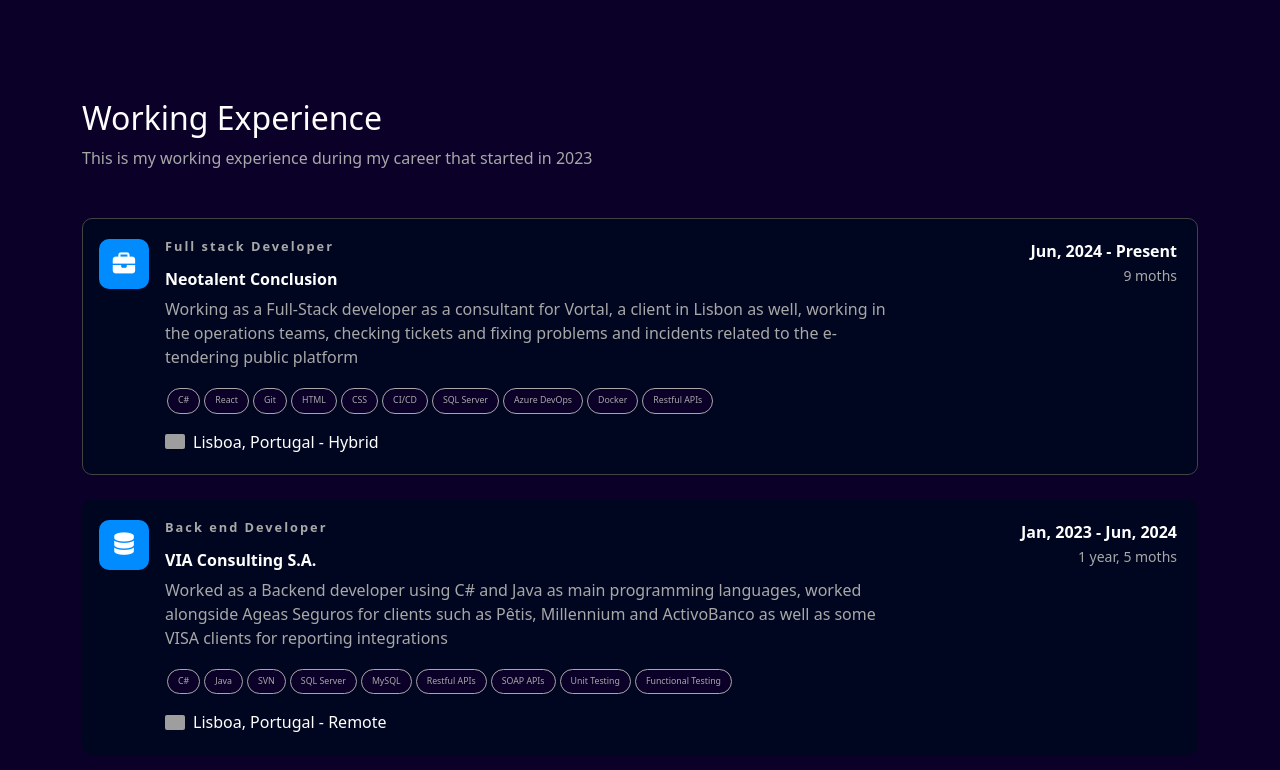
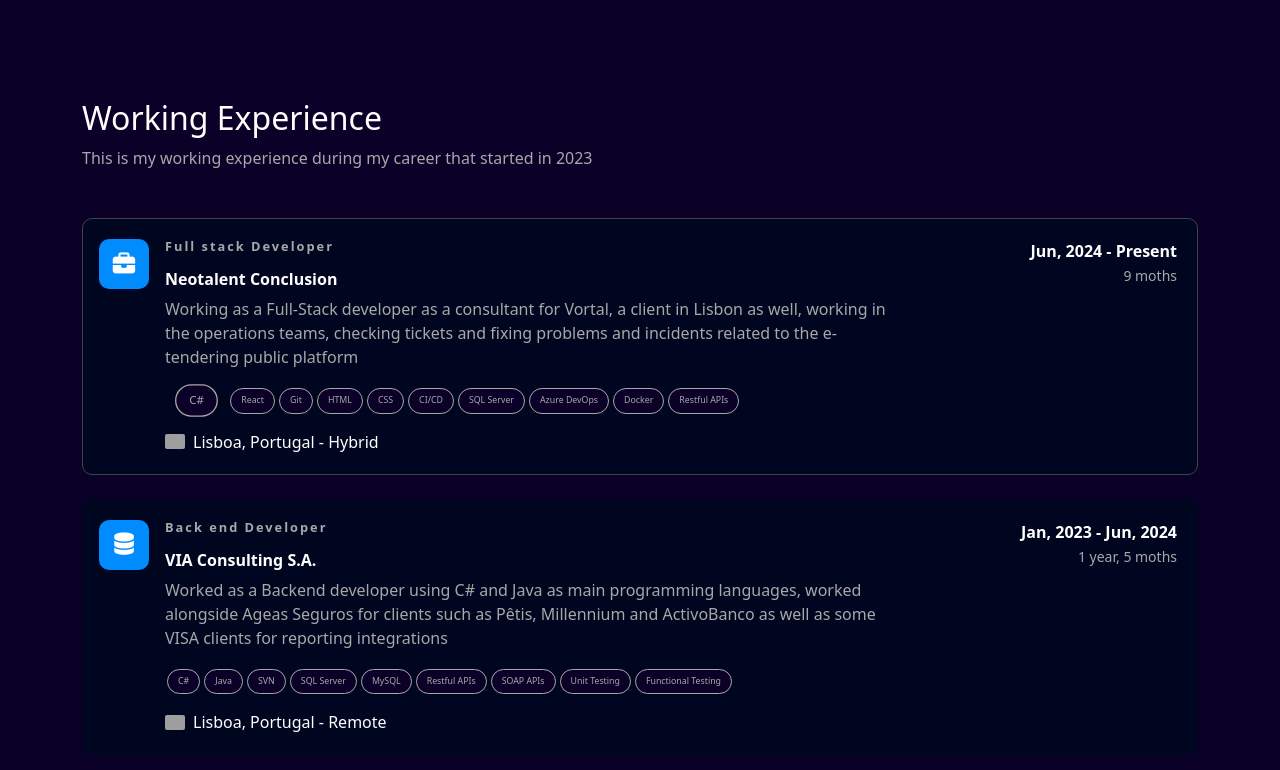
Before and after one commit to RubenCipriano/web-portfolio-angular, an Angular app: page / in a window 1280 px wide. In both pictures the pointer is over the element 183 px from the left and 1687 px from the top of the page. Shown: the part 1287-2057 px from the top of the page. Built offline with nearby package versions, Linux system fonts and the light colour scheme; grey boxes are pictures that could not be loaded.

Commit message:
Update experience-card.component.scss

```diff
--- a/src/app/components/experience-card/experience-card.component.scss
+++ b/src/app/components/experience-card/experience-card.component.scss
@@ -51,9 +51,12 @@
     white-space: nowrap;
     transition: background-color 0.3s ease;
     cursor: default;
+    transition: 1s all;
 
     &:hover {
       background-color: var(--primary-color);
+      margin: 0px 15px;
+      transform: scale(1.3);
     }
   }
 }
```
